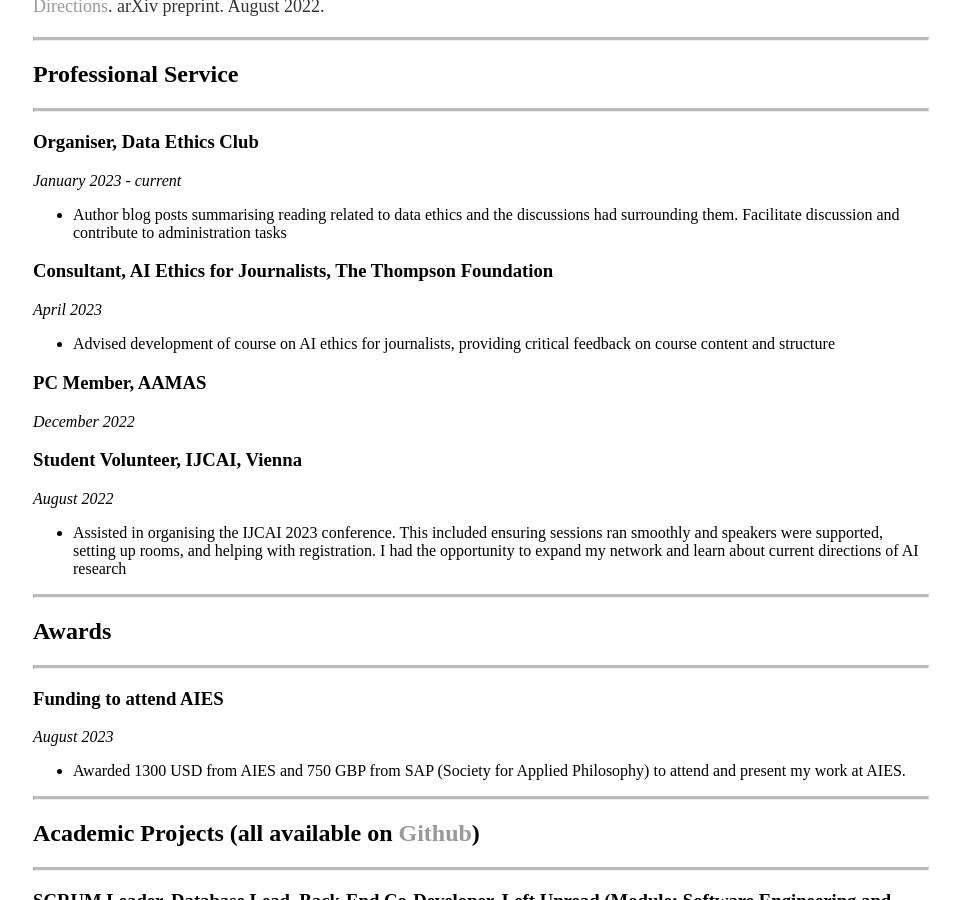
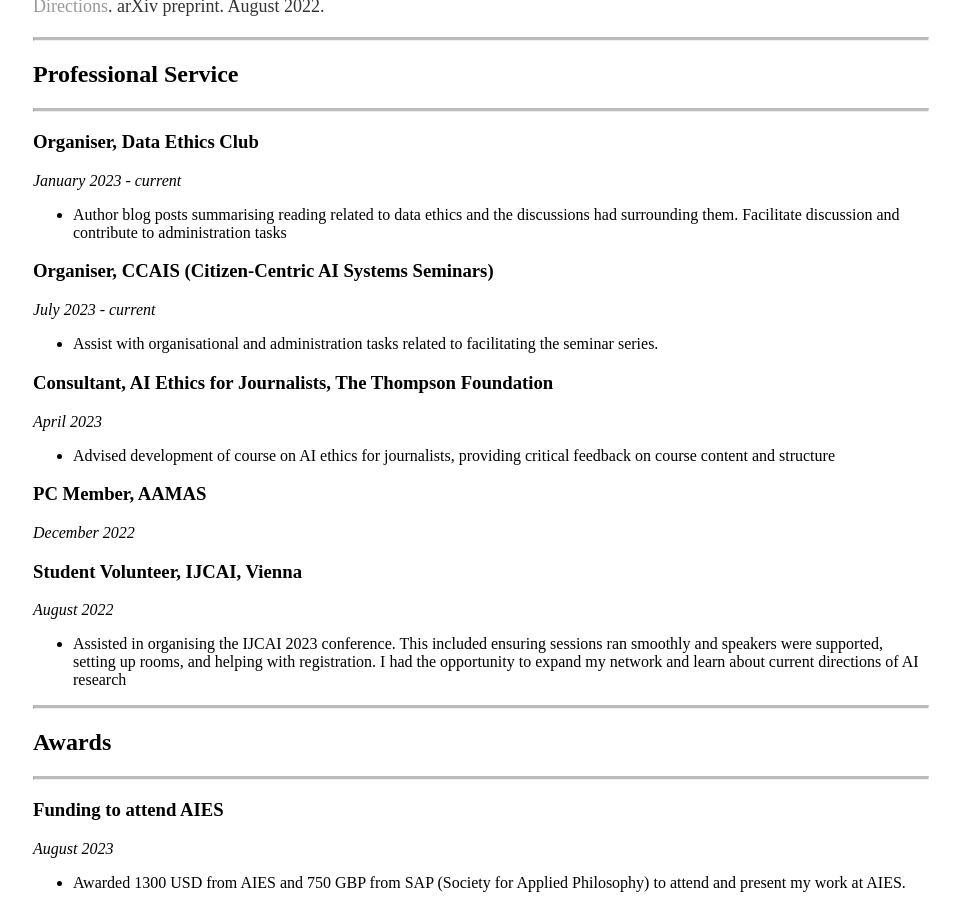
Before and after one commit to jessica-woodgate/jessica-woodgate.github.io, a Jekyll site: the page built from docs/cv/index.html, in a window 1280 px wide and 900 px high, scrolled down 1963 px. Shown: the whole window, without its empty margins (159-1119 px from the left). Built offline with Jekyll 4.4.1, drawn with Linux system fonts in a browser that asks for light colours.

Commit message:
added organiser info to landing page

```diff
--- a/docs/cv/index.html
+++ b/docs/cv/index.html
@@ -101,6 +101,12 @@ title: CV of Jessica Woodgate
 						<li>Author blog posts summarising reading related to data ethics and the discussions had surrounding them. Facilitate discussion and contribute to administration tasks</li>
 					</ul>
 
+					<h3>Organiser, CCAIS (Citizen-Centric AI Systems Seminars)</h3>
+					<i>July 2023 - current</i>
+					<ul>
+						<li>Assist with organisational and administration tasks related to facilitating the seminar series.</li>
+					</ul>
+
 					<h3>Consultant, AI Ethics for Journalists, The Thompson Foundation</h3>
 					<i>April 2023</i>
 					<ul>
```
Also changed, not shown: docs/index.html (+8 -0 lines).
